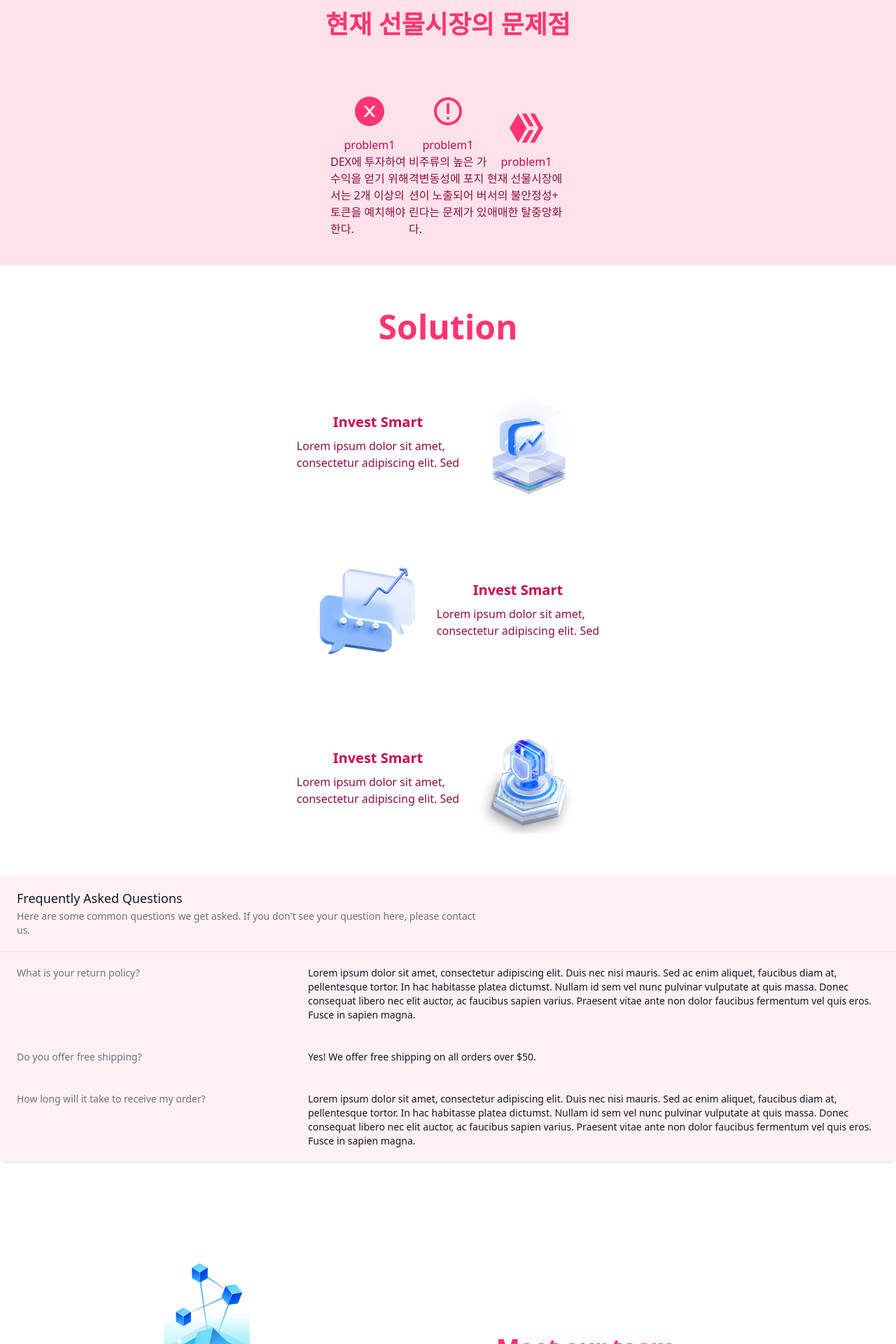
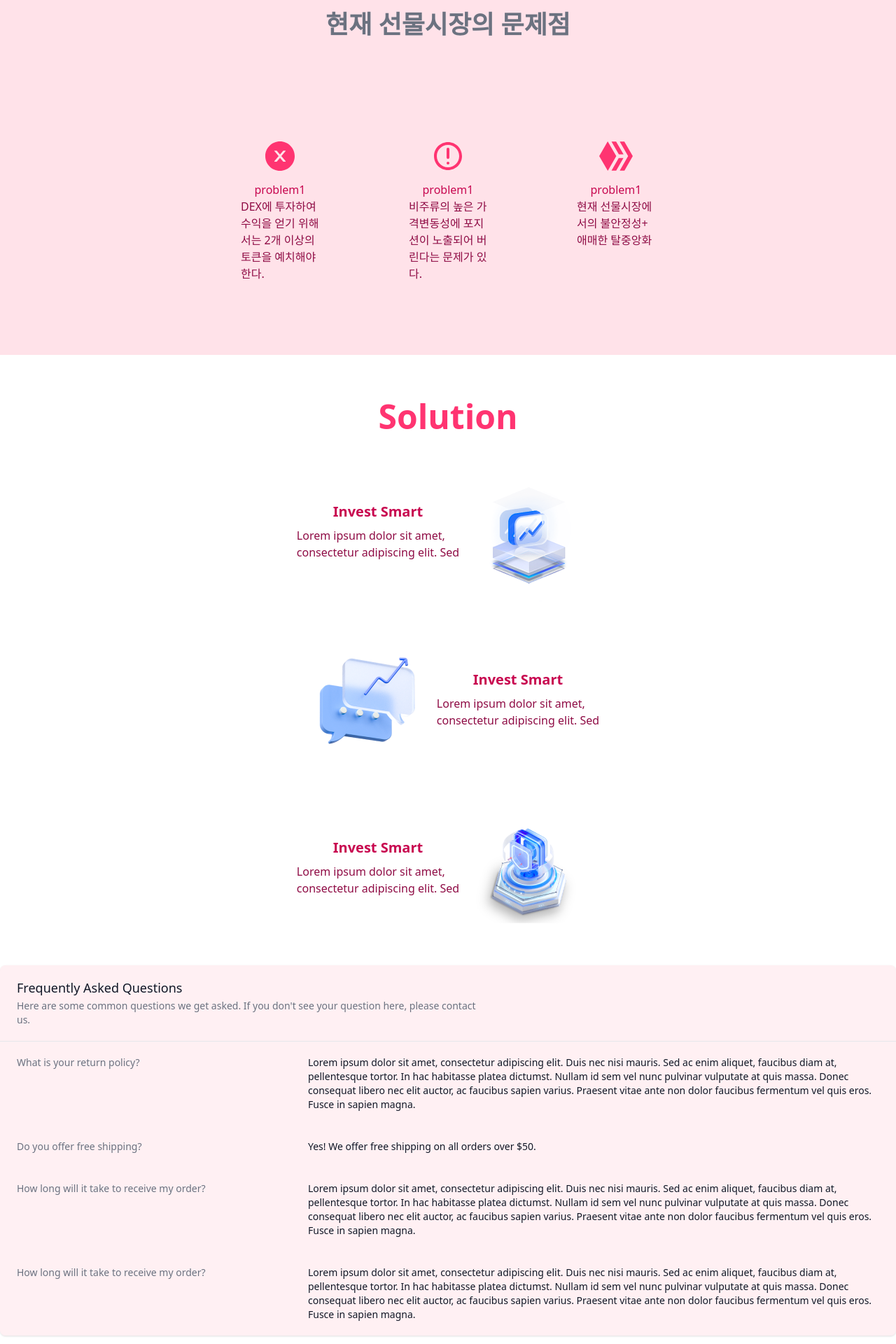
Before and after one commit to ETHGlobal-Tokyo-ValleyDance/defutures-frontend, a React (Vite) app: page / in a window 1280 px wide. Shown: the part 960-2880 px from the top of the page at 70% size. Built offline with nearby package versions, Linux system fonts and the light colour scheme.

Commit message:
update : home

```diff
--- a/src/pages/home/Profile.tsx
+++ b/src/pages/home/Profile.tsx
@@ -9,7 +9,7 @@ const Profile = ({ img, role, name }: ProfileProps) => {
     <div className="flex flex-row items-center">
       <img src={img} className="w-20 h-20 rounded-full" />
       <div>
-        <h2 className="text-base text-primary-400 font-semibold tracking-wide uppercase">
+        <h2 className="text-base ml-2 text-primary-400 font-semibold tracking-wide uppercase">
           {role}
         </h2>
         <p>{name}</p>
--- a/src/pages/home/index.tsx
+++ b/src/pages/home/index.tsx
@@ -40,11 +40,11 @@ const Home = () => {
         <h1 className="text-primary-500 text-5xl mb-20 leading-9 font-extrabold  sm:leading-10">
           Problem
         </h1>
-        <h1 className="text-primary-500 text-xl mb-20 leading-9 font-extrabold sm:text-4xl sm:leading-10">
+        <h1 className="text-gray-500 text-xl mb-20 leading-9 font-extrabold sm:text-4xl sm:leading-10">
           현재 선물시장의 문제점
         </h1>
         <div className="flex flex-row ">
-          <div className="flex justify-center items-center flex-col ">
+          <div className="flex items-center flex-col m-16">
             <AiFillCloseCircle className="text-primary-500 text-5xl mb-3" />
             <h2 className="text-primary-700">problem1</h2>
             <p className="text-primary-900 w-28">
@@ -52,14 +52,14 @@ const Home = () => {
               한다.
             </p>
           </div>
-          <div className="flex justify-center items-center flex-col ">
+          <div className="flex  items-center flex-col m-16">
             <CgDanger className="text-primary-500 text-5xl mb-3" />
             <h2 className="text-primary-700">problem1</h2>
             <p className="text-primary-900 w-28">
               비주류의 높은 가격변동성에 포지션이 노출되어 버린다는 문제가 있다.
             </p>
           </div>
-          <div className="flex justify-center items-center flex-col ">
+          <div className="flex  items-center flex-col m-16 ">
             <SiHiveBlockchain className="text-primary-500 text-5xl mb-3" />
             <h2 className="text-primary-700">problem1</h2>
             <p className="text-primary-900 w-28">
@@ -178,6 +178,21 @@ const Home = () => {
                 sapien magna.
               </dd>
             </div>
+
+            <div className="bg-primary-50 px-4 py-5 sm:grid sm:grid-cols-3 sm:gap-4 sm:px-6">
+              <dt className="text-sm leading-5 font-medium text-gray-500">
+                How long will it take to receive my order?
+              </dt>
+              <dd className="mt-1 text-sm leading-5 text-gray-900 sm:mt-0 sm:col-span-2">
+                Lorem ipsum dolor sit amet, consectetur adipiscing elit. Duis
+                nec nisi mauris. Sed ac enim aliquet, faucibus diam at,
+                pellentesque tortor. In hac habitasse platea dictumst. Nullam id
+                sem vel nunc pulvinar vulputate at quis massa. Donec consequat
+                libero nec elit auctor, ac faucibus sapien varius. Praesent
+                vitae ante non dolor faucibus fermentum vel quis eros. Fusce in
+                sapien magna.
+              </dd>
+            </div>
           </dl>
         </div>
       </div>
```
